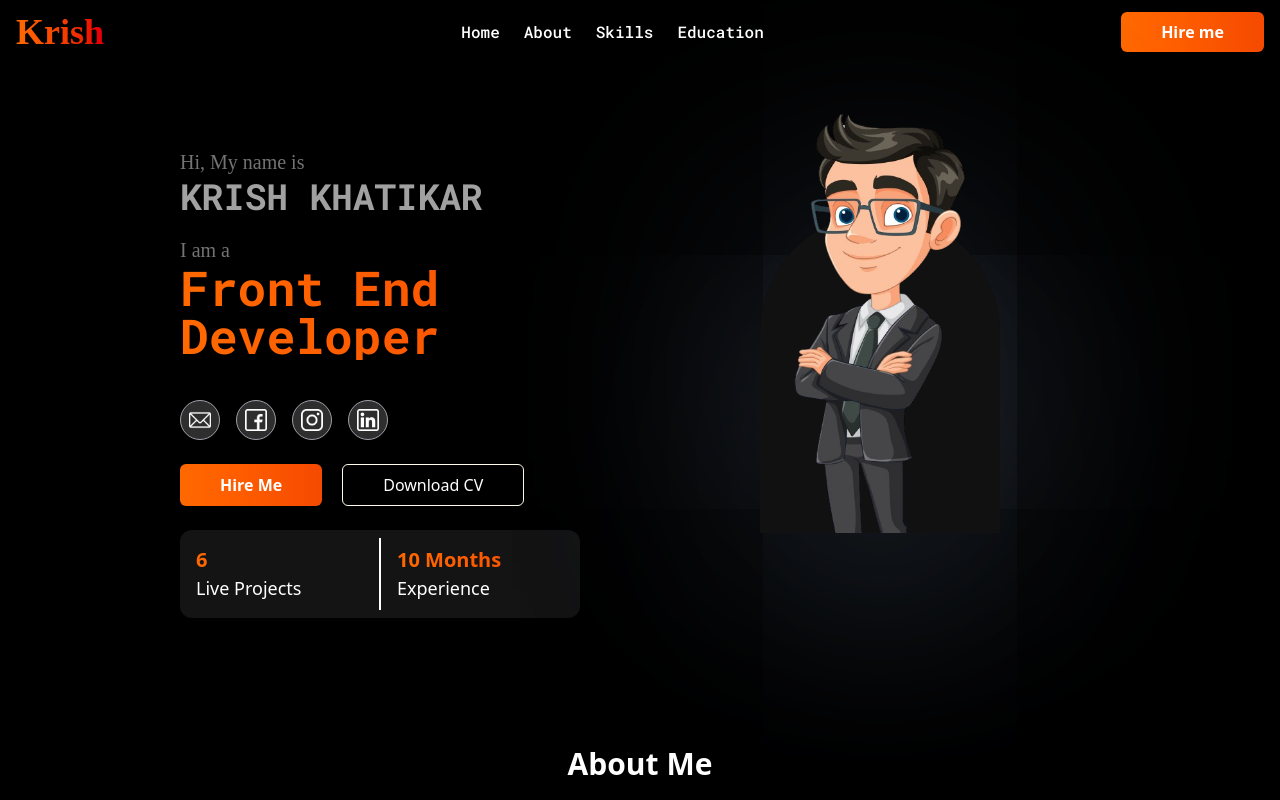
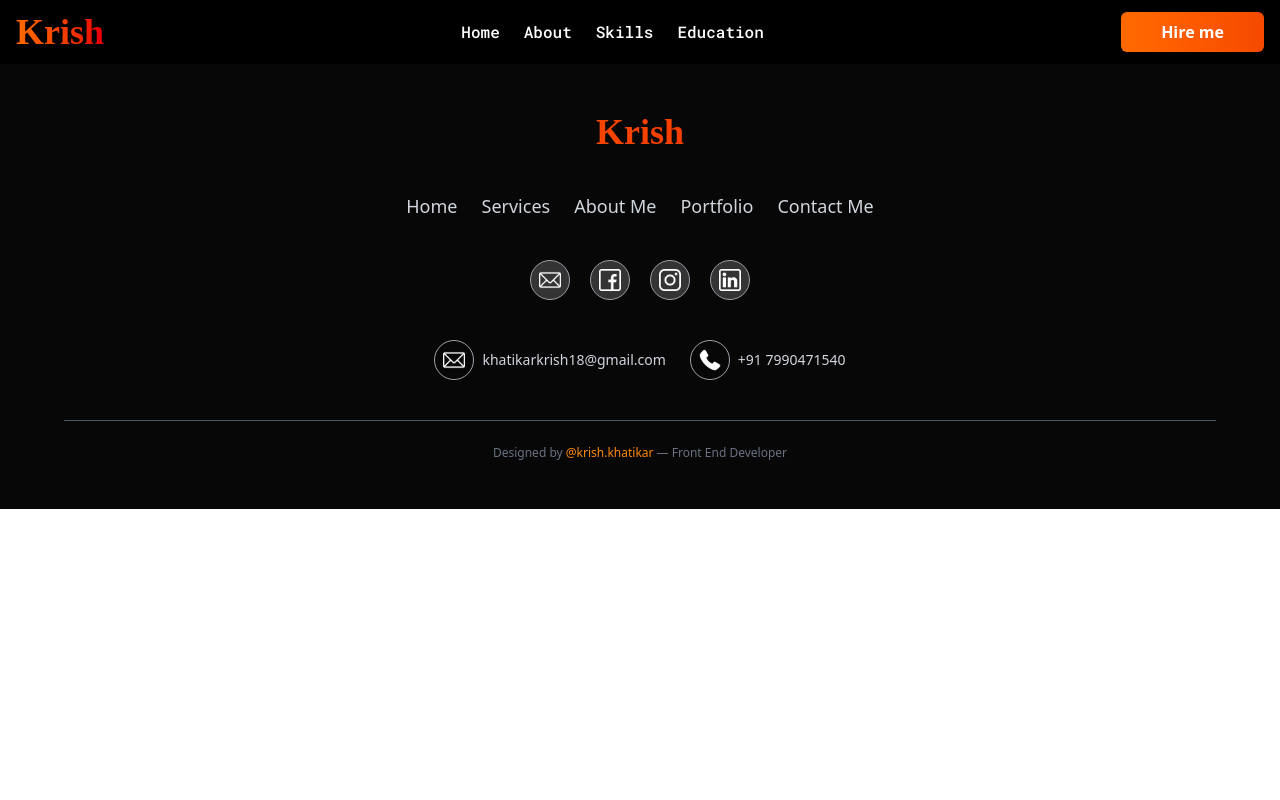
Before and after one commit to Krishkha/krishportfolio, a React (Vite) app: page / in a window 1280 px wide. Shown: the top 800 px of the page. Built offline with nearby package versions, Linux system fonts and the light colour scheme; a web font is replaced by a local one.

Commit message:
minor bug

```diff
--- a/package.json
+++ b/package.json
@@ -5,6 +5,7 @@
   "version": "0.0.0",
   "type": "module",
   "scripts": {
+    "start": "npm start",
     "predeploy": "npm run build",
     "dev": "vite",
     "deploy": "gh-pages -d dist",
--- a/src/App.jsx
+++ b/src/App.jsx
@@ -16,7 +16,7 @@
         <Navbar />
         <div className="w-full h-auto bg-black px-25">
           <Routes>
-            <Route path="/" element={<Home />} />
+            <Route path="/krishportfolio" element={<Home />} />
             <Route path="/herosection" element={<HeroSection />} />
             <Route path="/about" element={<About />} />
             <Route path="/skills" element={<Skills />} />
```
